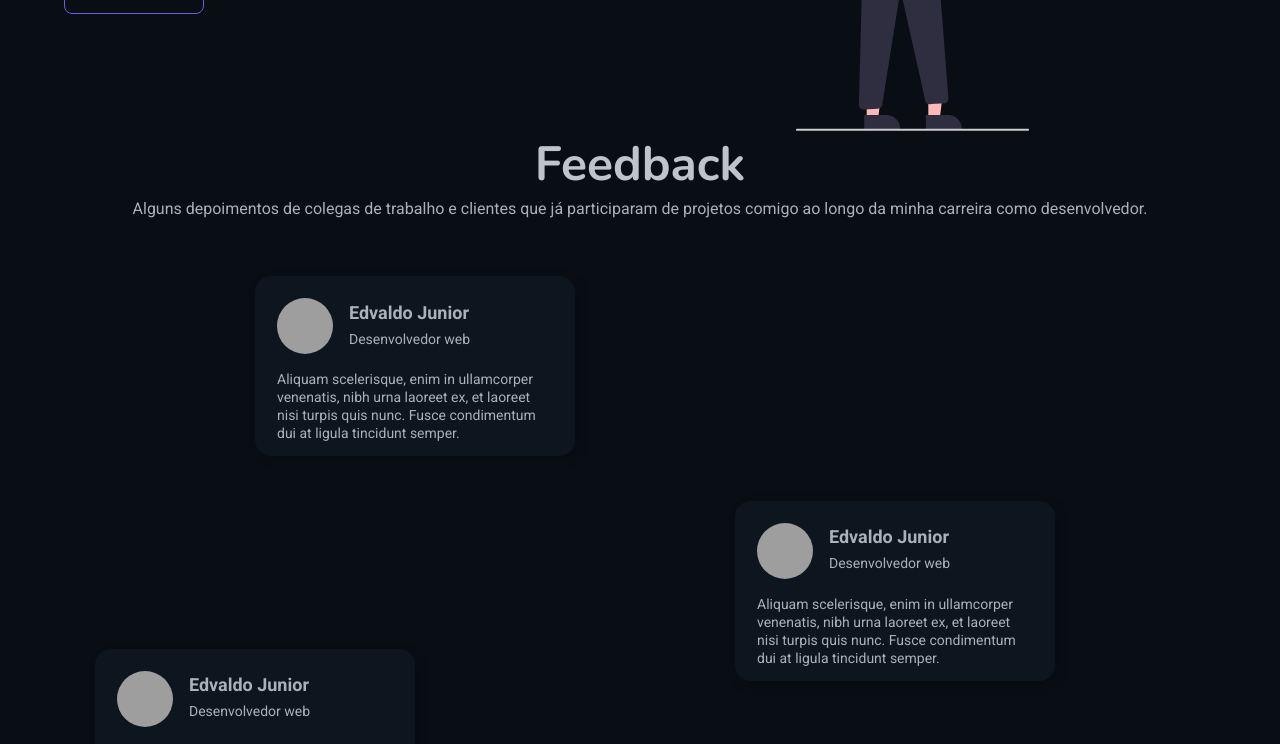
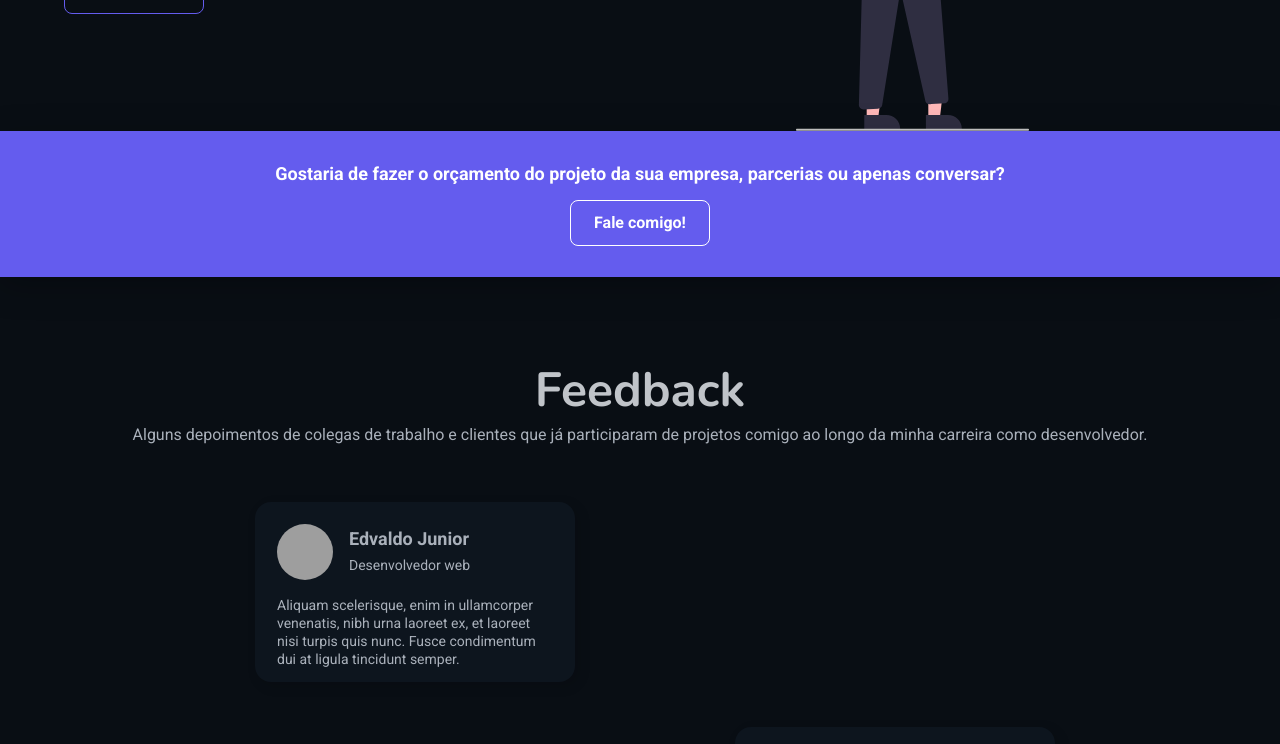
Before and after one commit to EddyPBR/eddypbr-website, a Next.js app: page / in a window 1280 px wide. Shown: the part 2360-3104 px from the top of the page. Built offline with nearby package versions, Linux system fonts and the light colour scheme; grey boxes are pictures that could not be loaded.

Commit message:
:package: Adicionando seção de contact box

```diff
--- a/src/pages/index.tsx
+++ b/src/pages/index.tsx
@@ -8,7 +8,7 @@ import { BlogAside } from "../components/BlogAside";
 import { SkillCard } from "../components/SkillCard";
 import { TestimonialCard } from "../components/TestimonialCard";
 
-import { Background, Container, Main, Services, Skills, Portfolio, Testimonials } from "../styles/Home";
+import { Background, Container, Main, Services, Skills, Portfolio, ContactBox, Testimonials } from "../styles/Home";
 
 export default function Home() {
   const blogs = [
@@ -124,6 +124,14 @@ export default function Home() {
         </Portfolio>
       </Container>
 
+      <ContactBox>
+        <Container>
+          <strong>Gostaria de fazer o orçamento do projeto da sua empresa, parcerias ou apenas conversar?</strong>
+          <Link href="#">
+            <a>Fale comigo!</a>
+          </Link>
+        </Container>
+      </ContactBox>
 
       <Testimonials>
         <h1>Feedback</h1>
--- a/src/styles/Home.tsx
+++ b/src/styles/Home.tsx
@@ -211,12 +211,53 @@ export const Portfolio = styled.section`
   }
 `;
 
+export const ContactBox = styled.section`
+  width: 100%;
+  min-height: 14.6rem;
+  background-color: ${props => props.theme.colors.primaryDark};
+  filter: drop-shadow(0px 0.8rem 1.6rem rgba(0, 0, 0, 0.25));
+
+  display: flex;
+  align-items: center;
+
+  > div {
+    align-items: center;
+    gap: 1.6rem;
+  }
+
+  strong {
+    font-size: 1.8rem;
+    color: ${props => props.theme.colors.white};
+    text-align: center;
+  }
+
+  a {
+    height: 4.6rem;
+    width: 14rem;
+    border: 0.1rem solid ${props => props.theme.colors.white};
+    border-radius: 0.8rem;
+    font: ${props => props.theme.fonts.bold};
+    color: ${props => props.theme.colors.white};
+    transition: background-color .2s, box-shadow .2s, border-color .2s;
+
+    display: flex;
+    justify-content: center;
+    align-items: center;
+
+    &:hover {
+      background-color: ${props => props.theme.colors.secondary};
+      border-color: ${props => props.theme.colors.secondary};
+      box-shadow: 0 .4rem .6rem rgba(0, 0, 0, 0.12);
+      filter: brightness(1);
+    }
+  }
+`;
 
 export const Testimonials = styled.section`
-  margin-top: 24rem;
   min-height: 92rem;
   width: 117rem;
   margin: 0 auto;
+  margin-top: 8rem;
 
   > h1, > p {
     text-align: center;
```
